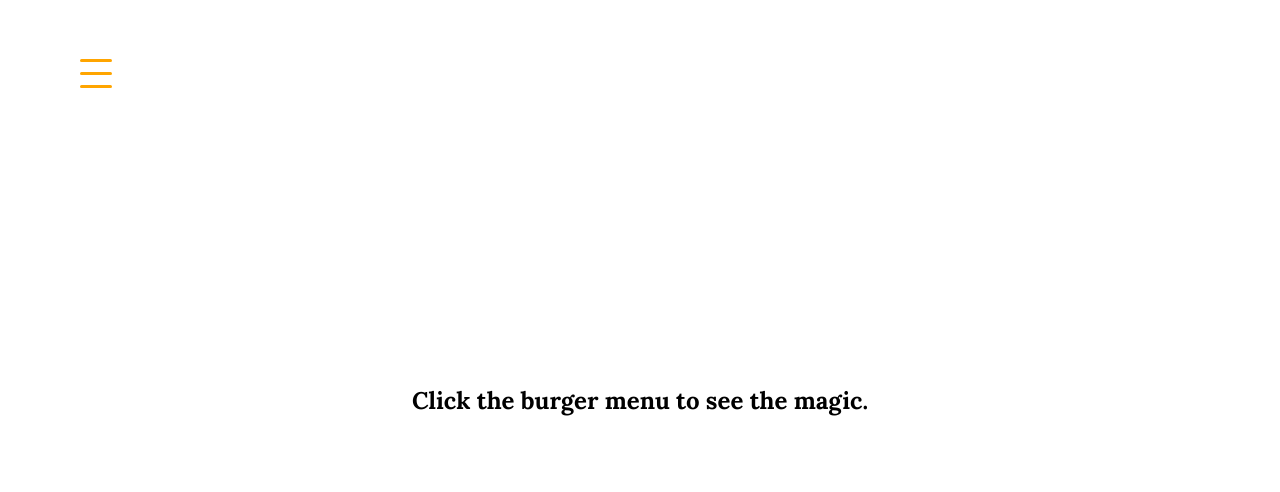
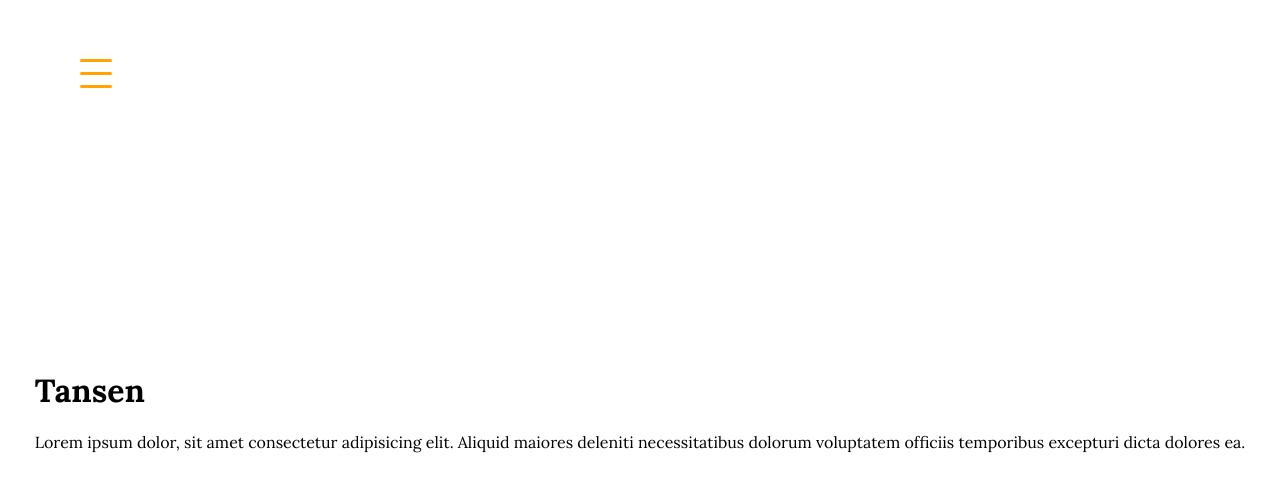
Before and after one commit to UTKARSHBHA/tanz, a website: page index.html in a window 1280 px wide. Drawn offline with Linux system fonts and the light colour scheme.

Commit message:
header section added

```diff
--- a/index.html
+++ b/index.html
@@ -9,7 +9,7 @@
 </head>
 <body>
     <nav>
-        <h1>Click the burger menu to see the magic.</h1>
+
 <input type="checkbox" id="burger-toggle">
 <label for="burger-toggle" class="burger-menu">
   <div class="line"></div>
@@ -54,5 +54,9 @@
   </div>
 </div>
     </nav>
+    <header>
+        <h1>Tansen</h1>
+        <p>Lorem ipsum dolor, sit amet consectetur adipisicing elit. Aliquid maiores deleniti necessitatibus dolorum voluptatem officiis temporibus excepturi dicta dolores ea.</p>
+    </header>
 </body>
 </html>
--- a/public/css/style.css
+++ b/public/css/style.css
@@ -3,7 +3,7 @@
 	/* color has to changed just cheking and fixing bug */
 	--primary-color : orange;
 }
-
+/* navbar starting */
 body {
 	 display: flex;
 	 justify-content: center;
@@ -234,3 +234,4 @@ body {
 	 height: 250px;
 	 transform: translateY(102%);
 }
+ /* navbar ending */
```
